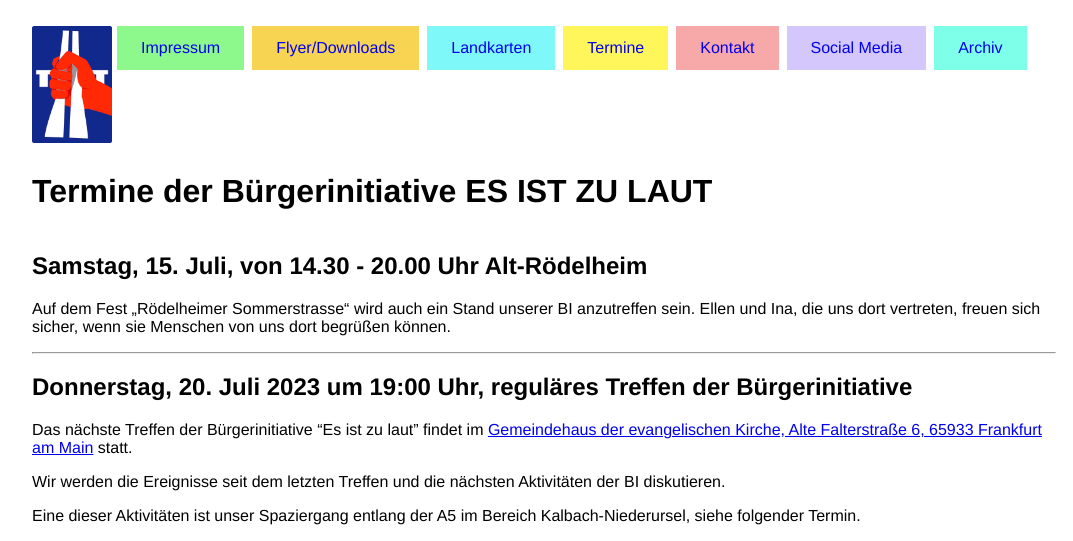
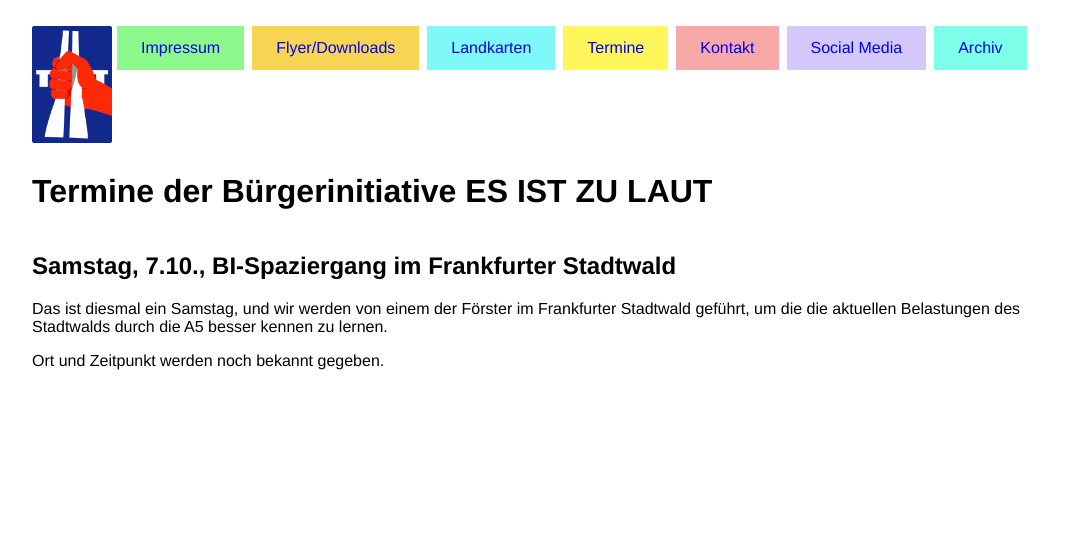
Before and after one commit to esistzulaut/website, a Jekyll site: the page built from termine.md, in a window 1280 px wide. Shown: the top 541 px of the page, without its empty margins (96-1169 px from the left). Built offline with Jekyll 4.4.1, drawn with Linux system fonts in a browser that asks for light colours; some of the changed text lies outside the part shown; grey boxes are pictures that could not be loaded.

Commit message:
Update der Termine

```diff
--- a/termine.md
+++ b/termine.md
@@ -3,27 +3,6 @@ title: Termine der Bürgerinitiative ES IST ZU LAUT
 layout: default
 ---
 
-## Samstag, 15. Juli, von 14.30 - 20.00 Uhr Alt-Rödelheim
-
-Auf dem Fest „Rödelheimer Sommerstrasse“ wird auch ein Stand unserer BI anzutreffen sein. Ellen und Ina, die uns dort vertreten, freuen sich sicher, wenn sie Menschen von uns dort begrüßen können.
-
----
-## Donnerstag, 20. Juli 2023 um 19:00 Uhr, reguläres Treffen der Bürgerinitiative
-
-Das nächste Treffen der Bürgerinitiative "Es ist zu laut" findet im [Gemeindehaus der evangelischen Kirche, Alte Falterstraße 6, 65933 Frankfurt am Main](https://goo.gl/maps/1QXXxCyHT7N9LW868) statt.
-
-Wir werden die Ereignisse seit dem letzten Treffen und die nächsten Aktivitäten der BI diskutieren.
-
-Eine dieser Aktivitäten ist unser Spaziergang entlang der A5 im Bereich Kalbach-Niederursel, siehe folgender Termin.
-
-<iframe src="https://www.google.com/maps/embed?pb=!1m18!1m12!1m3!1d2455.452193403036!2d8.604245775573569!3d50.09143437977152!2m3!1f0!2f0!3f0!3m2!1i1024!2i768!4f13.1!3m3!1m2!1s0x47bd0a3560c32ad3%3A0x2423249f2d971a3f!2sAlte%20Falterstra%C3%9Fe%206%2C%2065933%20Frankfurt%20am%20Main!5e0!3m2!1sde!2sde!4v1688227412544!5m2!1sde!2sde" width="600" height="450" style="border:0;" allowfullscreen="" loading="lazy" referrerpolicy="no-referrer-when-downgrade"></iframe>
-
----
-## Sonntag, 23.7. um 15:00, Spaziergang entlang der A5 im Bereich Kalbach-Niederursel
-
-Treffen ist an der U-Bahnstation Campus Riedberg / Kalbach, wo Matthias Jakob vom Ortsbeirat 12 uns erwartet und einen Rundgang entlang der A5 in diesem Teil von Frankfurt vorbereitet hat. Es wäre schön, wenn viele von uns dabei wären – je besser wir uns miteinander vernetzen, desto leichter können wir Einfluss gewinnen.
-
----
 ## Samstag, 7.10., BI-Spaziergang im Frankfurter Stadtwald
 
 Das ist diesmal ein Samstag, und wir werden von einem der Förster im Frankfurter Stadtwald geführt, um die die aktuellen Belastungen des Stadtwalds durch die A5 besser kennen zu lernen.
```
Also changed, not shown: index.md (+1 -1 lines).
